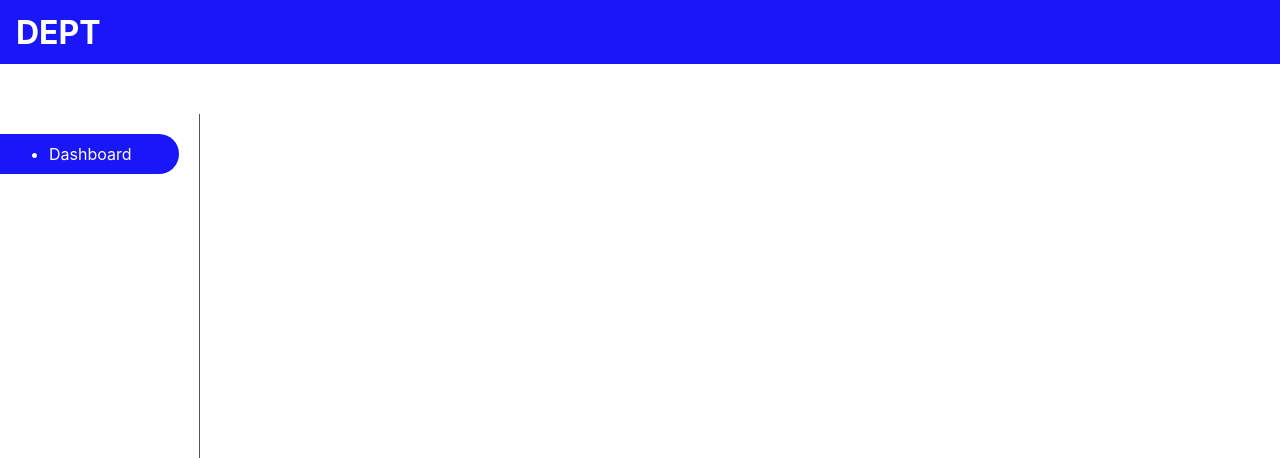
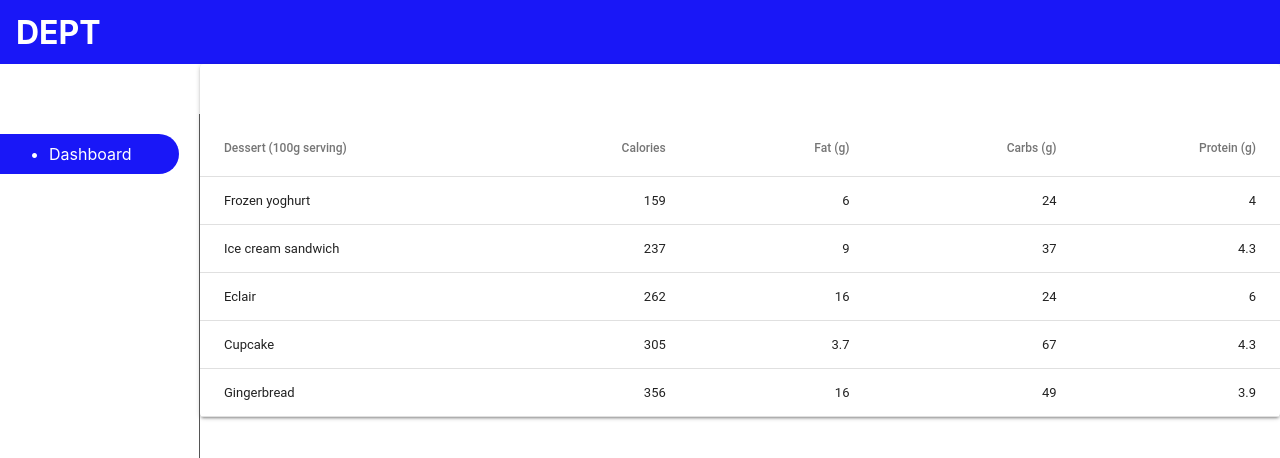
Before and after one commit to UNRULYEON/INFPRJ01D, a React (Create React App) app: page / in a window 1280 px wide. Shown: the top 458 px of the page. Built offline with nearby package versions, Linux system fonts and the light colour scheme.

Commit message:
added the table component

```diff
--- a/src/App.tsx
+++ b/src/App.tsx
@@ -4,11 +4,13 @@
 // Components
 import Header from './components/header';
 import Navbar from './components/navbar';
+import Table from './components/table';
 
 const App: React.FC = () => {
   return (
     <div className="App">
       <Header />
+      <Table />
       <Navbar />
     </div>
   );
--- /dev/null
+++ b/src/components/table/index.js
@@ -0,0 +1,92 @@
+import React, { Component } from 'react';
+import Table from '@material-ui/core/Table';
+import TableBody from '@material-ui/core/TableBody';
+import TableCell from '@material-ui/core/TableCell';
+import TableHead from '@material-ui/core/TableHead';
+import TableRow from '@material-ui/core/TableRow';
+import Paper from '@material-ui/core/Paper';
+
+// Placeholder
+let id = 0;
+function createData(name, calories, fat, carbs, protein) {
+  id += 1;
+  return { id, name, calories, fat, carbs, protein };
+}
+
+// Placeholder data, echte data komt van de view waar deze component wordt aangeroepen
+const rows = [
+  createData('Frozen yoghurt', 159, 6.0, 24, 4.0),
+  createData('Ice cream sandwich', 237, 9.0, 37, 4.3),
+  createData('Eclair', 262, 16.0, 24, 6.0),
+  createData('Cupcake', 305, 3.7, 67, 4.3),
+  createData('Gingerbread', 356, 16.0, 49, 3.9),
+];
+
+class Tables extends Component {
+  constructor(props) {
+    super(props)
+    this.state = {
+    }
+  }
+
+
+
+  render() {
+    return (
+      <div>
+        <Paper>
+
+
+          <Table>
+            <TableHead>
+              <TableRow>
+                {/* <TableCell> {this.props.title} </TableCell> */}
+                {/* <TableCell> {this.props.painter} </TableCell> */}
+                {/* <TableCell> {this.props.colomnName}</TableCell> */}
+
+              </TableRow>
+            </TableHead>
+            {/* <TableBody>
+              {
+                this.props.data.map(row => (
+                  <TableRow>
+                    {this.props.renderRow(row).map(q => <TableCell>{q}</TableCell>)}
+                  </TableRow>
+                ))
+              }
+            </TableBody> */}
+          </Table>
+
+
+          {/* Placeholder table */}
+          <Table>
+            <TableHead>
+              <TableRow>
+                <TableCell>Dessert (100g serving)</TableCell>
+                <TableCell align="right">Calories</TableCell>
+                <TableCell align="right">Fat (g)</TableCell>
+                <TableCell align="right">Carbs (g)</TableCell>
+                <TableCell align="right">Protein (g)</TableCell>
+              </TableRow>
+            </TableHead>
+            <TableBody>
+              {rows.map(row => (
+                <TableRow key={row.id}>
+                  <TableCell component="th" scope="row">
+                    {row.name}
+                  </TableCell>
+                  <TableCell align="right">{row.calories}</TableCell>
+                  <TableCell align="right">{row.fat}</TableCell>
+                  <TableCell align="right">{row.carbs}</TableCell>
+                  <TableCell align="right">{row.protein}</TableCell>
+                </TableRow>
+              ))}
+            </TableBody>
+          </Table>
+        </Paper>
+      </div>
+    )
+  }
+}
+
+export default Tables
```
Also changed, not shown: src/components/table/table.css (added).
